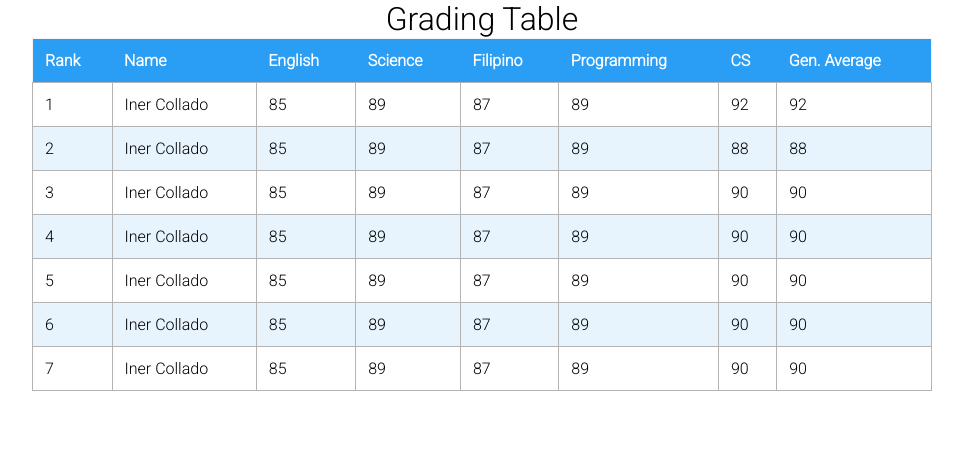
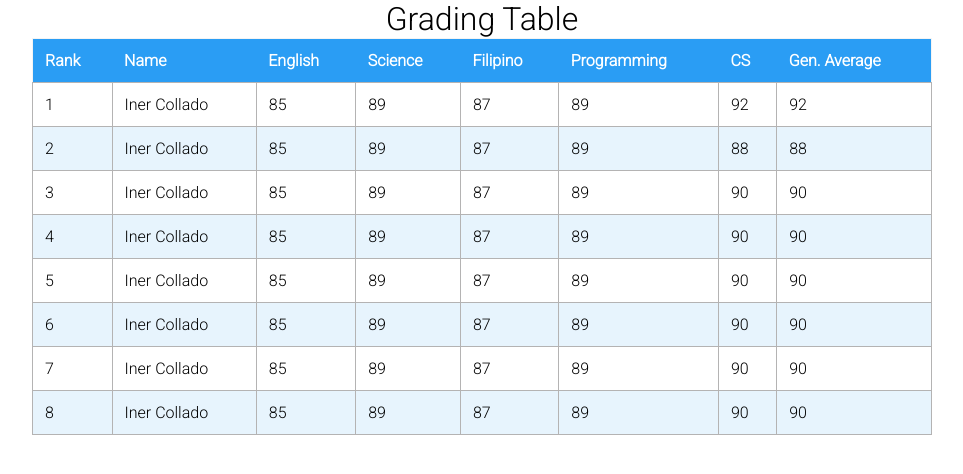
Before and after one commit to Iner-17/Grading-Table, a plain HTML site: page index.html in a window 1280 px wide. Shown: the whole page, without its empty margins (158-1121 px from the left). Drawn offline with Linux system fonts and the light colour scheme.

```diff
--- a/index.html
+++ b/index.html
@@ -93,6 +93,16 @@
                     <td>90</td>
                     <td>90</td>
                 </tr>
+                <tr>
+                    <td>8</td>
+                    <td>Iner Collado</td>
+                    <td>85</td>
+                    <td>89</td>
+                    <td>87</td>
+                    <td>89</td>
+                    <td>90</td>
+                    <td>90</td>
+                </tr>
             </tbody>
         </table>
     </div>
```
